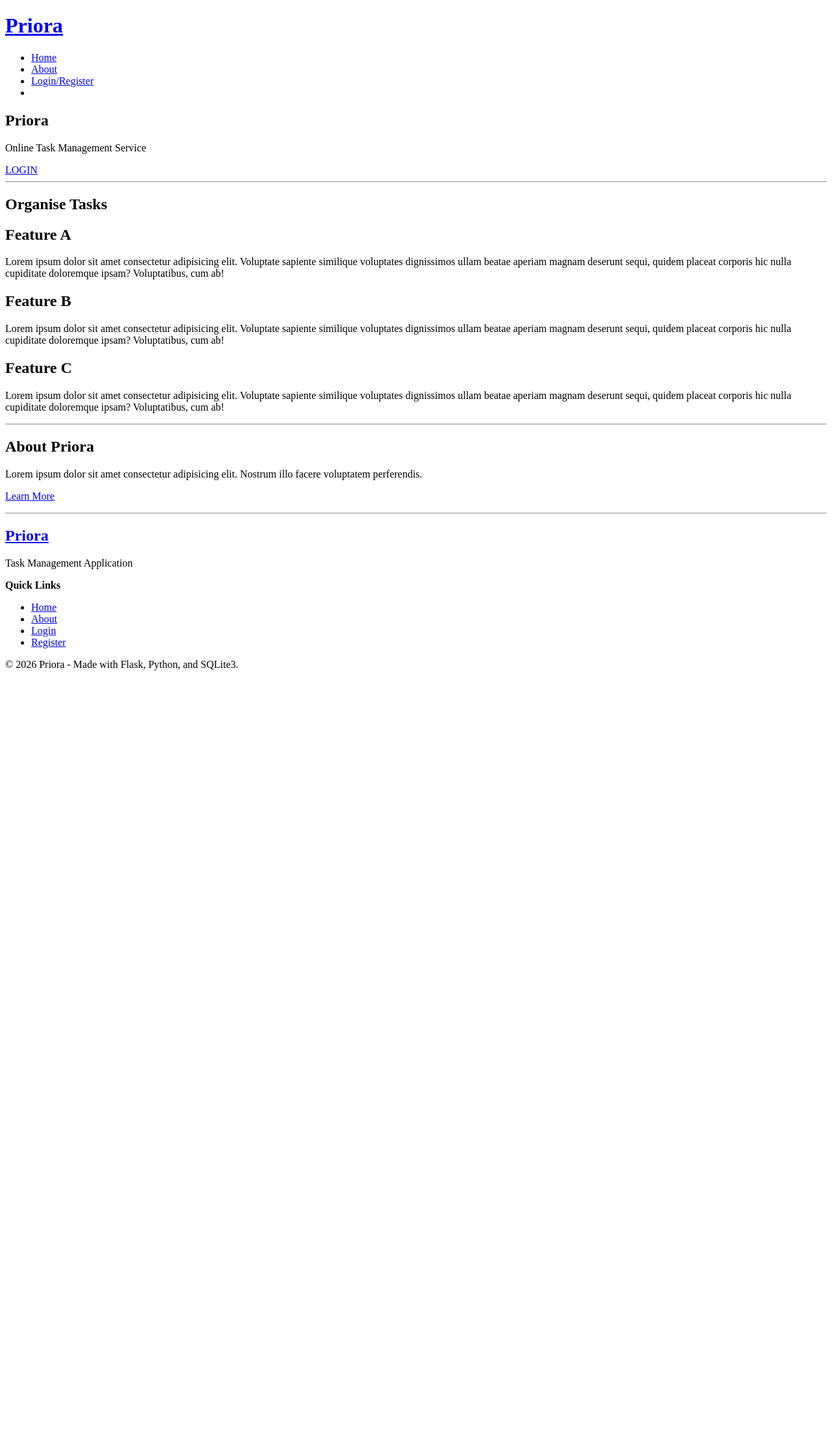
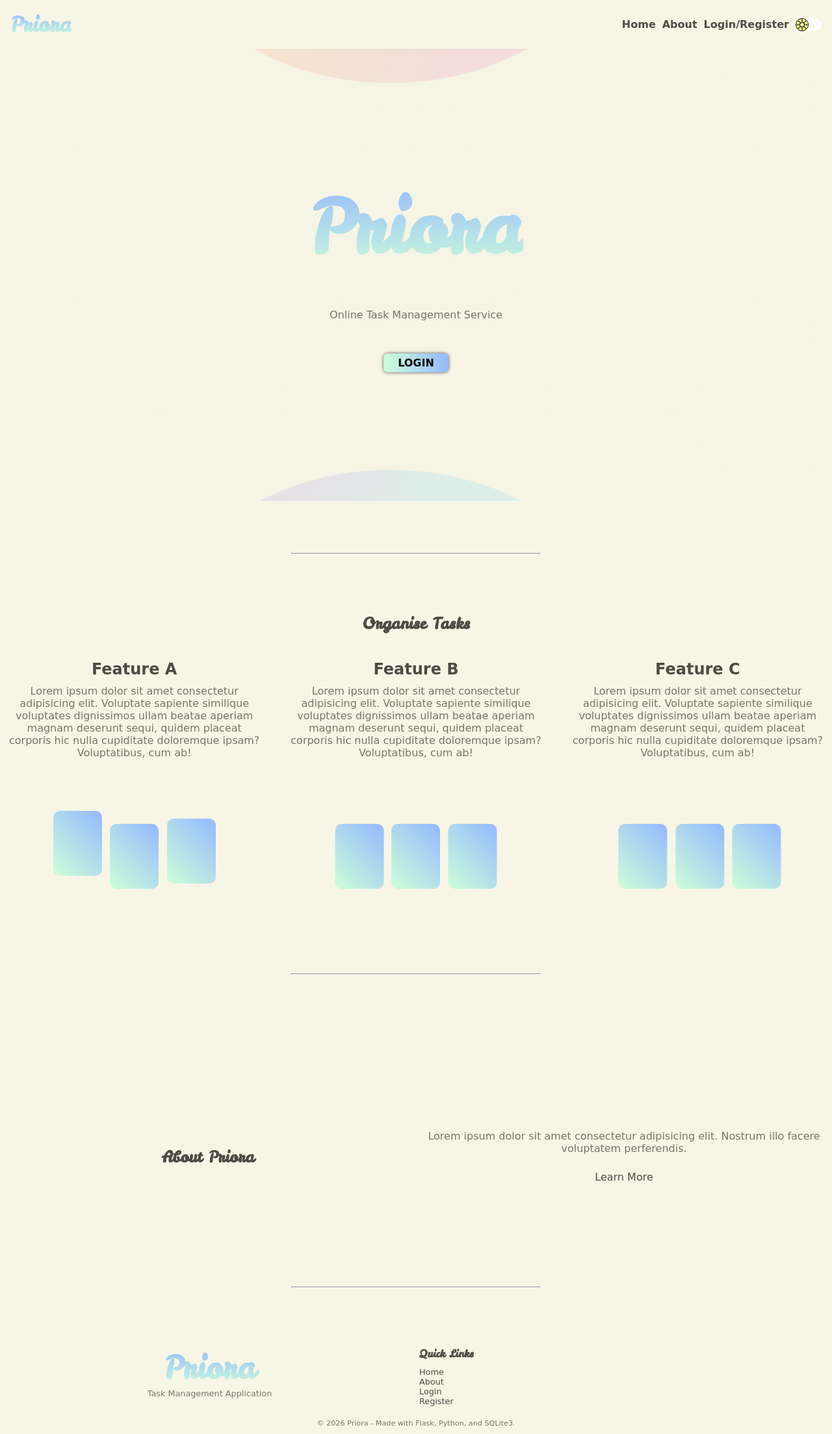
Before and after one commit to Sheikh-H/Priora-Task-Manager, a Flask app: page / in a window 1280 px wide. Shown: the whole page at 65% size. Before the commit the page ends 1032 px from the top, so only its background shows below. Run offline with Flask 3, Linux system fonts and the light colour scheme; some libraries are stand-ins or nearby versions.

Commit message:
The css styles is now organised and will be easier to maintain. I will later merge all the responsive layouts into one css

```diff
--- a/static/css/animations.css
+++ b/static/css/animations.css
@@ -0,0 +1,134 @@
+@keyframes jump {
+
+    0%,
+    80%,
+    100% {
+        transform: translateY(0);
+    }
+
+    20% {
+        transform: translateY(-20px);
+    }
+}
+
+.box-a {
+    animation: jump 3s ease-in-out infinite;
+}
+
+.box-b {
+    animation: jump 3s ease-in-out infinite;
+    animation-delay: 1s;
+}
+
+.box-c {
+    animation: jump 3s ease-in-out infinite;
+    animation-delay: 2s;
+}
+
+@keyframes slider1 {
+
+    0%,
+    80%,
+    100% {
+        transform: translateX(10px);
+    }
+
+    20% {
+        transform: translateX(0);
+    }
+}
+
+@keyframes slider2 {
+
+    0%,
+    80%,
+    100% {
+        transform: translateX(-10px);
+    }
+
+    20% {
+        transform: translateX(0);
+    }
+}
+
+.box-d {
+    animation: slider1 2s ease-in-out infinite;
+    animation-delay: 2s;
+}
+
+.box-f {
+    animation: slider2 2s ease-in-out infinite;
+    animation-delay: 2s;
+}
+
+@keyframes wiggle {
+    0% {
+        transform: translateX(5px)
+    }
+
+    50% {
+        transform: translateX(0)
+    }
+
+    100% {
+        transform: translateX(5px);
+    }
+
+}
+
+.box-g {
+    animation: wiggle 0.5s ease-in-out infinite;
+    animation-delay: 2s;
+}
+
+.box-h {
+    animation: wiggle 0.5s ease-in-out infinite;
+    animation-delay: 2s;
+}
+
+.box-i {
+    animation: wiggle 0.5s ease-in-out infinite;
+    animation-delay: 2s;
+}
+
+.hidden-right {
+    transform: translateX(150px);
+}
+
+.hidden-left {
+    transform: translateX(-150px);
+}
+
+.hidden-up {
+    transform: translateY(150px);
+}
+
+.hidden-left,
+.hidden-right,
+.hidden-up {
+    opacity: 0;
+    transition: opacity 1s ease, transform 1s ease;
+}
+
+.hidden-left.show,
+.hidden-right.show,
+.hidden-up.show {
+    opacity: 1;
+    transform: translateX(0)
+}
+
+/* ==========================
+   Tablet
+========================== */
+
+@media screen and (min-width: 700px) and (max-width: 999px) {
+
+}
+
+/* ==========================
+   Desktop
+========================== */
+
+@media screen and (min-width: 1000px) {
+
+}
--- a/static/css/base.css
+++ b/static/css/base.css
@@ -0,0 +1,142 @@
+:root {
+    /* Backgrounds */
+    --bg-color: #F7F6E6;
+    --surface-color: #FFFFFF;
+    --surface-secondary: #FFF8EF;
+    --hero-gradient: linear-gradient(90deg, #CDFFD8 0%, #94B9FF 100%);
+    --hero-bg-mb: url('/static/media/light-bg-mobile.gif');
+    --hero-bg-dk: url('/static/media/light-bg-desktop.gif');
+    --box-shadow: #4E4A44;
+    --night-mode-button: url('/static/media/day.svg');
+
+    /* Text */
+    --primary-text: #4E4A44;
+    --secondary-text: #7A746C;
+
+    /* Accents */
+    --accent-peach: #FFDFBD;
+    --accent-beige: #E2C0AE;
+    --accent-green: #D9E9B1;
+    --accent-yellow: #F2EAA0;
+
+    /* Borders */
+    --border-color: #E7DFC9;
+
+    /* Scrollbar */
+    --scrollbar-color: #E2C0AE;
+
+    /* States */
+    --success: #B8D98A;
+    --warning: #F2EAA0;
+    --danger: #E79A9A;
+    --info: #AFCFEA;
+}
+
+html.dark-mode {
+    /* Backgrounds */
+    --bg-color: #1F1F1C;
+    --surface-color: #2B2B26;
+    --surface-secondary: #36362F;
+    --hero-bg-mb: url('/static/media/dark-bg-mobile.gif');
+    --hero-bg-dk: url('/static/media/dark-bg-desktop.gif');
+    --box-shadow: #F4F1E8;
+    --night-mode-button: url('/static/media/night.svg');
+
+    /* Text */
+    --primary-text: #F4F1E8;
+    --secondary-text: #BEB8AE;
+
+    /* Accents */
+    --accent-peach: #C89C73;
+    --accent-beige: #A98A78;
+    --accent-green: #8DA56C;
+    --accent-yellow: #B7AC63;
+
+    /* Borders */
+    --border-color: #4A4842;
+
+    /* Scrollbar */
+    --scrollbar-color: #755A4B;
+}
+
+* {
+    box-sizing: border-box;
+    margin: 0;
+    padding: 0;
+    scrollbar-width: thin;
+    scrollbar-color: var(--scrollbar-color);
+}
+
+html {
+    overflow-x: hidden;
+    scroll-behavior: smooth;
+}
+
+body {
+    background-color: var(--bg-color);
+    font-family: cursive;
+    overflow-x: hidden;
+}
+
+h1,
+h2,
+h3,
+h4,
+h5,
+h6 {
+    color: var(--primary-text)
+}
+
+h1 {
+    font-family: 'Leckerli One', cursive;
+}
+
+p {
+    color: var(--secondary-text);
+    font-family: cursive;
+}
+
+a {
+    text-decoration: none;
+    color: var(--primary-text)
+}
+
+a:hover {
+    font-weight: bold;
+}
+
+hr {
+    width: 30%;
+    color: var(--primary-text);
+}
+
+:focus-visible {
+    outline: 0.5 solid var(--primary-text);
+}
+
+.horizontal-line {
+    width: 100%;
+    display: flex;
+    justify-content: center;
+}
+
+.space {
+    height: 10vh;
+}
+
+
+/* ==========================
+   Tablet
+========================== */
+
+@media screen and (min-width: 700px) and (max-width: 999px) {
+
+}
+
+/* ==========================
+   Desktop
+========================== */
+
+@media screen and (min-width: 1000px) {
+
+}
--- a/static/css/components/footer.css
+++ b/static/css/components/footer.css
@@ -65,13 +65,6 @@
 }
 
 
-@media screen and (min-width: 1000px) {
-    .footer-top {
-        grid-template-columns: repeat(2, 1fr);
-    }
-}
-
-
 /* ==========================
    Tablet
 ========================== */
@@ -81,3 +74,13 @@
         grid-template-columns: repeat(2, 1fr);
     }
 }
+
+/* ==========================
+   Desktop
+========================== */
+
+@media screen and (min-width: 1000px) {
+    .footer-top {
+        grid-template-columns: repeat(2, 1fr);
+    }
+}
--- a/static/css/components/header.css
+++ b/static/css/components/header.css
@@ -0,0 +1,139 @@
+/* header */
+.nav-bar {
+    display: flex;
+    padding: 1rem;
+    justify-content: space-between;
+    align-items: center;
+    text-align: center;
+}
+
+.nav-bar nav ul {
+    display: flex;
+    gap: 5px;
+    align-items: center;
+    justify-content: center;
+}
+
+.nav-bar nav ul li {
+    list-style-type: none;
+    font-family: cursive;
+    font-size: 0.8rem;
+}
+
+.nav-bar nav ul li a {
+    color: var(--primary-text);
+    font-weight: bold;
+}
+
+.night-mode-button {
+    width: 40px;
+    height: 20px;
+    border-radius: 50px;
+    background-color: white;
+    transition: background-color 1s ease-in-out;
+}
+
+.night-mode-button.active {
+    background-color: lightgray;
+}
+
+.night-mode-inner-button {
+    border: 1px solid black;
+    height: 100%;
+    width: 50%;
+    border-radius: 100%;
+    justify-content: center;
+    align-items: center;
+    display: flex;
+    background-image: url('/static/media/day.svg');
+    background-position: center;
+    background-repeat: no-repeat;
+    background-size: contain;
+    transition: transform 1s ease, background-image 1s ease-in-out;
+    background-color: rgb(255, 255, 148);
+}
+
+.night-mode-inner-button.active {
+    transform: translateX(100%);
+    background-image: url('/static/media/night.svg');
+    transition: transform 1s ease, background-image 1s ease-in-out;
+    background-color: white;
+}
+
+
+.logout-button {
+    border: none;
+    background: none;
+    color: var(--primary-text);
+    font-family: cursive;
+    font-weight: bold;
+    font-size: 0.8rem;
+}
+
+.logout-button:hover {
+    cursor: pointer;
+}
+
+
+
+/* ==========================
+   Tablet
+========================== */
+
+@media screen and (min-width: 700px) and (max-width: 999px) {
+
+    .logout-button {
+        font-size: 1rem;
+    }
+
+    .nav-bar h1 {
+        font-size: 3rem;
+    }
+
+    .nav-bar nav ul li {
+        font-size: 1rem;
+    }
+
+    .nav-bar {
+        display: flex;
+        padding: 1rem;
+        justify-content: space-between;
+    }
+
+    .nav-bar nav ul {
+        display: flex;
+        gap: 10px;
+    }
+
+    .nav-bar nav ul li {
+        list-style-type: none;
+    }
+
+}
+
+/* ==========================
+   Desktop
+========================== */
+
+@media screen and (min-width: 1000px) {
+
+    .nav-bar nav ul li {
+        font-size: 1rem;
+    }
+
+    .nav-bar {
+        display: flex;
+        padding: 1rem;
+        justify-content: space-between;
+    }
+
+    .nav-bar nav ul {
+        display: flex;
+        gap: 10px;
+    }
+
+    .nav-bar nav ul li {
+        list-style-type: none;
+    }
+
+}
--- /dev/null
+++ b/static/css/pages/main/home.css
@@ -0,0 +1,188 @@
+
+.hero-section {
+    background-image: var(--hero-bg-mb);
+    background-repeat: no-repeat;
+    background-size: contain;
+    background-position: center;
+    text-align: center;
+    display: flex;
+    flex-direction: column;
+    justify-content: center;
+    align-items: center;
+    width: 100%;
+    height: 89vh;
+    gap: 20px;
+}
+
+.home-login-button {
+    border-radius: 7px;
+    width: 100px;
+    padding: 5px;
+    background: var(--hero-gradient);
+    box-shadow: 0 0 5px var(--box-shadow);
+    color: black;
+    font-weight: bold;
+}
+
+.hero-section h1 {
+    font-size: 5rem;
+    background: linear-gradient(0deg, #CDFFD8, #94B9FF);
+    -webkit-background-clip: text;
+    background-clip: text;
+    color: transparent;
+}
+
+.gradient-text {
+    background: linear-gradient(0deg, #CDFFD8, #94B9FF);
+    -webkit-background-clip: text;
+    background-clip: text;
+    color: transparent;
+}
+
+.features-section {
+    text-align: center;
+    display: flex;
+    flex-direction: column;
+    padding: 10px;
+}
+
+.all-features {
+    display: grid;
+    margin-top: 40px;
+    margin-bottom: 40px;
+    gap: 40px;
+}
+
+.feature-info {
+    display: flex;
+    flex-direction: column;
+    gap: 10px;
+}
+
+.feature-card {
+    display: flex;
+    text-align: center;
+    align-items: center;
+    flex-direction: column;
+    justify-content: center;
+    gap: 100px;
+}
+
+.feature-animation {
+    height: 100px;
+    width: 250px;
+    display: flex;
+    justify-content: space-between;
+}
+
+.feature-animation > div {
+    width: 75px;
+    height: 100px;
+    border-radius: 10px;
+    background: linear-gradient(45deg, #CDFFD8, #94B9FF);
+}
+
+.about-priora {
+    display: grid;
+    grid-template-columns: repeat(2, 1fr);
+}
+
+.about-priora > div {
+    display: flex;
+    justify-content: center;
+    text-align: center;
+    flex-direction: column;
+    height: 50vh;
+    padding: 10px;
+    gap: 25px;
+}
+
+
+
+
+
+
+
+/* ==========================
+   Tablet
+========================== */
+
+@media screen and (min-width: 700px) and (max-width: 999px) {
+
+    .nav-bar h1 {
+        font-size: 3rem;
+    }
+
+    .nav-bar nav ul li {
+        font-size: 1rem;
+    }
+
+    .hero-section h1 {
+        font-size: 7rem;
+    }
+
+    .nav-bar {
+        display: flex;
+        padding: 1rem;
+        justify-content: space-between;
+    }
+
+    .nav-bar nav ul {
+        display: flex;
+        gap: 10px;
+    }
+
+    .nav-bar nav ul li {
+        list-style-type: none;
+    }
+
+    .hero-section {
+        background-image: var(--hero-bg-dk);
+        background-size: cover;
+        height: 92vh;
+    }
+}
+
+
+
+
+/* ==========================
+   Desktop
+========================== */
+
+@media screen and (min-width: 1000px) {
+
+    .all-features {
+        grid-template-columns: repeat(3, 1fr);
+    }
+
+    .nav-bar nav ul li {
+        font-size: 1rem;
+    }
+
+    .nav-bar {
+        display: flex;
+        padding: 1rem;
+        justify-content: space-between;
+    }
+
+    .nav-bar nav ul {
+        display: flex;
+        gap: 10px;
+    }
+
+    .nav-bar nav ul li {
+        list-style-type: none;
+    }
+
+    .hero-section {
+        background-image: var(--hero-bg-dk);
+        height: 87vh;
+        background-size: contain;
+        gap: 50px;
+    }
+
+    .hero-section h1 {
+        font-size: 7rem;
+    }
+}
--- /dev/null
+++ b/static/css/responsive.css
@@ -0,0 +1 @@
+/* once all pages are complete, place all responsive layouts here */
--- /dev/null
+++ b/static/css/styles.css
@@ -0,0 +1,21 @@
+@import url("base.css");
+@import url("animations.css");
+
+
+@import url("components/flash.css");
+@import url("components/header.css");
+@import url("components/footer.css");
+
+
+@import url("pages/error/error.css");
+
+
+@import url("pages/main/about.css");
+@import url("pages/main/home.css");
+@import url("pages/main/login-register.css");
+
+
+@import url("pages/user/user-home.css");
+
+
+/* @import url("responsive.css"); */
```
Also changed, not shown: static/css/components/flash.css (added, +58 -0 lines), static/css/pages/error/error.css (+8 -9 lines), static/css/styles2.css (deleted, +0 -17 lines).
